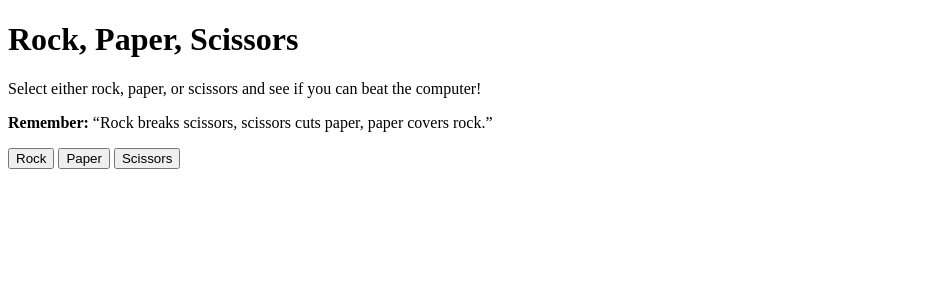
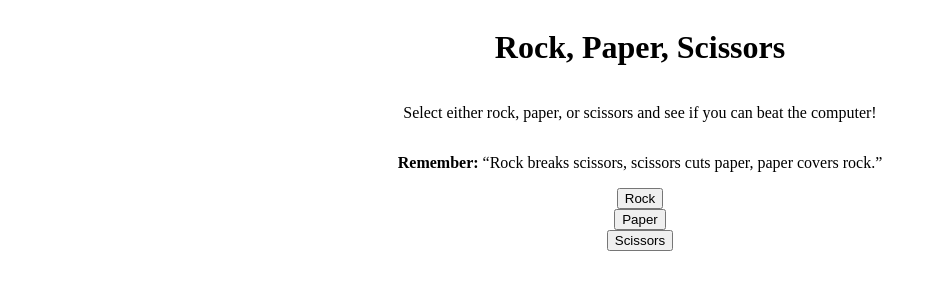
Before and after one commit to romeojeremiah/rock-paper-scissors-project, a plain HTML site: page index.html in a window 1280 px wide. Shown: the whole page, without its empty margins (0-937 px from the left). Drawn offline with Linux system fonts and the light colour scheme.

Commit message:
updated and added image

```diff
--- a/index.html
+++ b/index.html
@@ -4,6 +4,15 @@
     <meta charset='UTF-8'>
     <meta name='viewport' content='width=device-width, initial-scale=1.0'>
     <title>Rock Paper Scissors</title>
+    <style>
+        body{
+            display: flex;
+            flex-direction: column;
+            justify-content: center;
+            align-items: center;
+            align-content: center;
+        }
+    </style>
 </head>
 <body>
     <h1>Rock, Paper, Scissors</h1>
```
Also changed, not shown: rock paper scissors javascript project.png (added).
